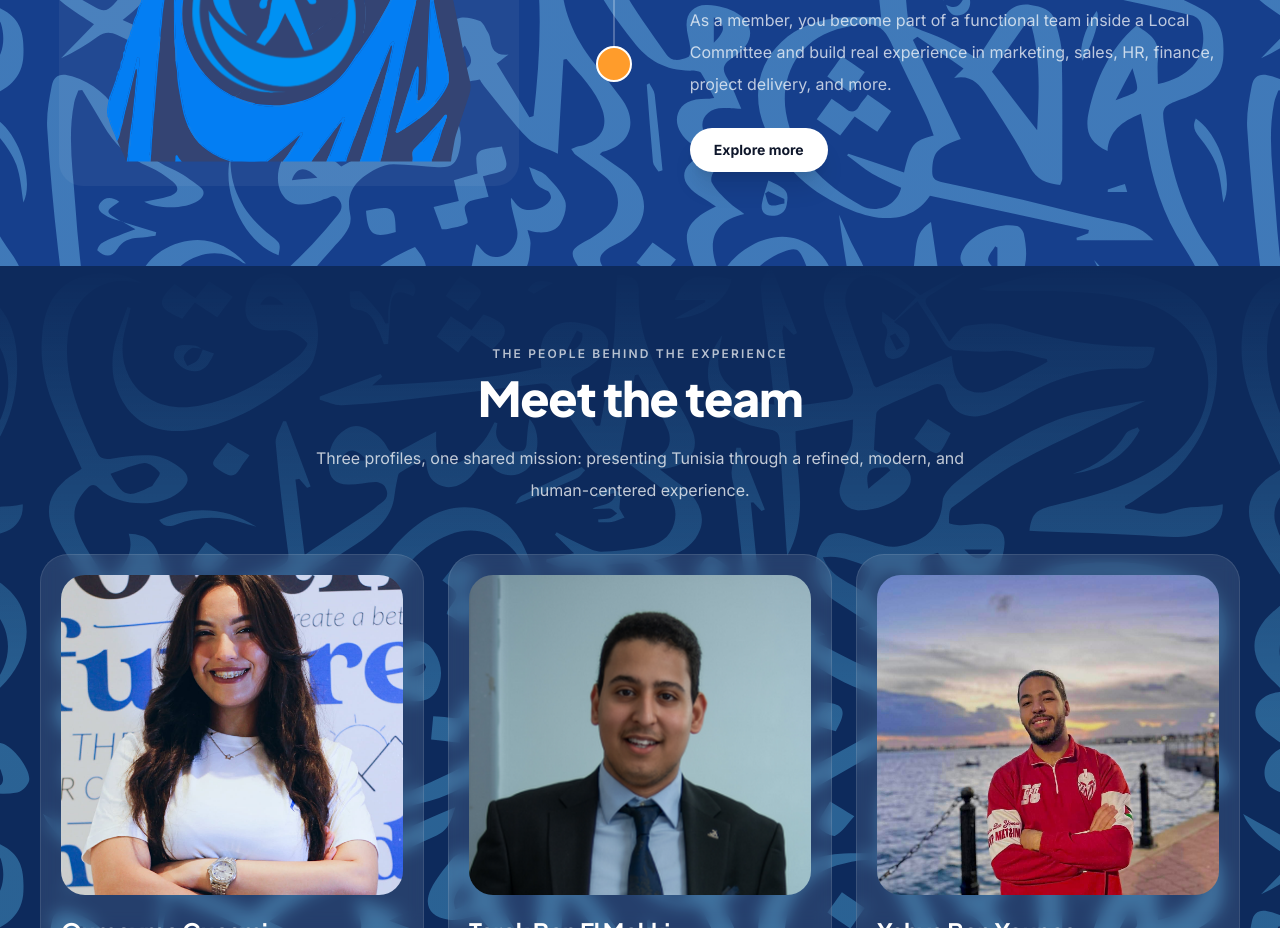
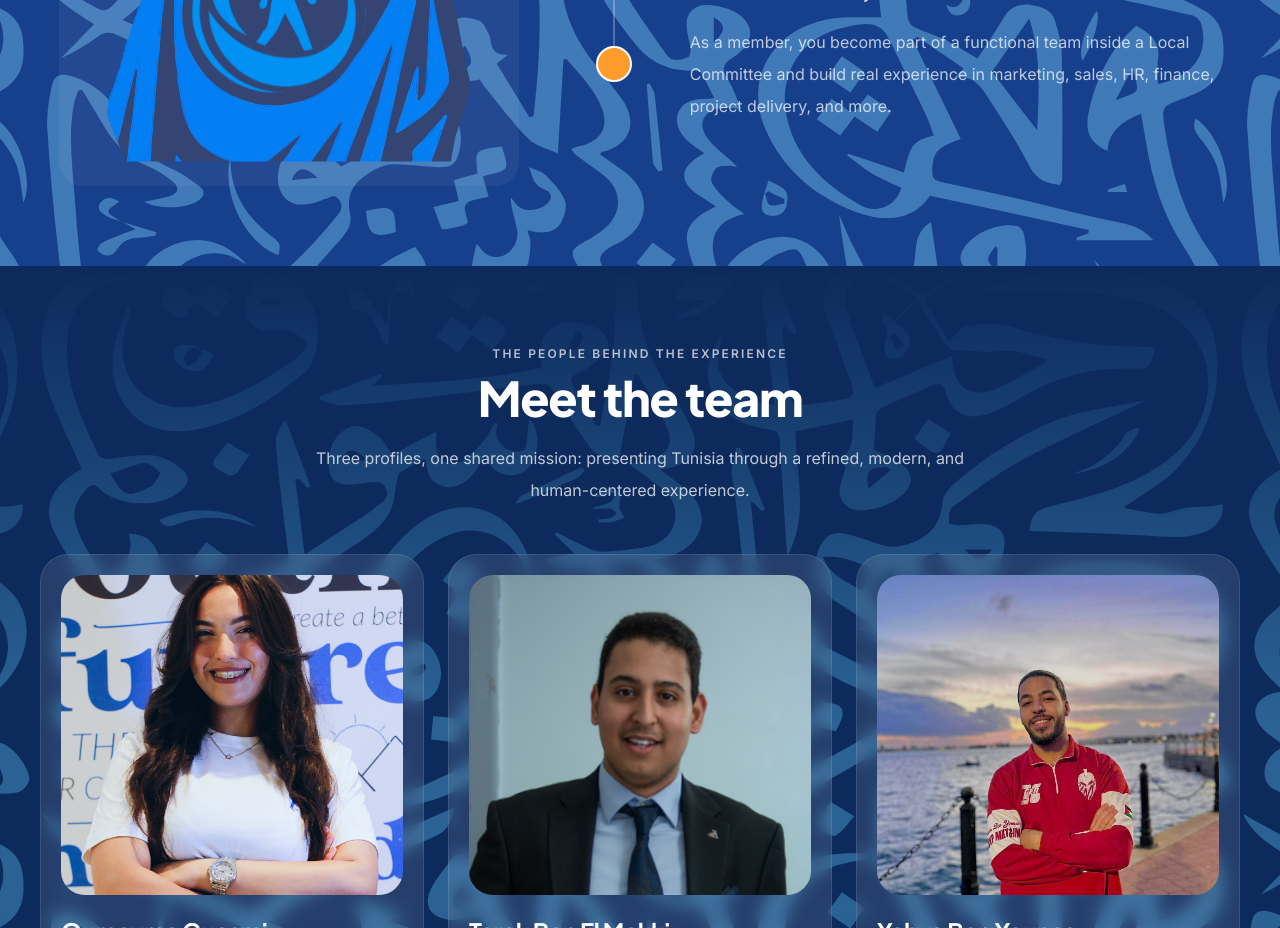
Before and after one commit to TarekBenElMekki/AiT_ICX_Portfolio, a Next.js app: page / in a window 1280 px wide. Shown: the part 5200-6128 px from the top of the page. Built offline with nearby package versions, Linux system fonts and the light colour scheme.

Commit message:
v1.1 - production ready release

```diff
--- a/package.json
+++ b/package.json
@@ -10,7 +10,7 @@
   },
   "dependencies": {
     "lucide-react": "^1.7.0",
-    "next": "16.2.1",
+    "next": "^16.2.4",
     "react": "19.2.4",
     "react-dom": "19.2.4"
   },
--- a/src/components/navbar.tsx
+++ b/src/components/navbar.tsx
@@ -19,7 +19,7 @@ export function Navbar() {
   return (
     <header className="fixed inset-x-0 top-0 z-50 border-b border-white/10 bg-[#0d2a5c]/20 backdrop-blur-md">
       <div className="section-shell flex h-16 items-center justify-between md:h-[72px]">
-        <a href="#" className="flex items-center">
+        <a href="https://lookerstudio.google.com/u/0/reporting/4ee85e76-8824-43a3-b9b5-eba97bf36cef/page/p_cl2n6a8ayd" className="flex items-center">
           <SmartImage
             src="/assets/products/Logo_HereTunisia.svg"
             alt="Here Tunisia logo"
@@ -44,7 +44,7 @@ export function Navbar() {
         </nav>
 
         <div className="hidden xl:block">
-          <a href="#products" className="rounded-full bg-white px-4 py-2 text-[13px] font-bold text-[#0d2a5c] transition hover:-translate-y-0.5">
+          <a href="https://lookerstudio.google.com/u/0/reporting/4ee85e76-8824-43a3-b9b5-eba97bf36cef/page/p_cl2n6a8ayd" className="rounded-full bg-white px-4 py-2 text-[13px] font-bold text-[#0d2a5c] transition hover:-translate-y-0.5">
             Explore
           </a>
         </div>
@@ -73,7 +73,7 @@ export function Navbar() {
               </a>
             ))}
             <a
-              href="#products"
+              href="https://lookerstudio.google.com/u/0/reporting/4ee85e76-8824-43a3-b9b5-eba97bf36cef/page/p_cl2n6a8ayd"
               className="mt-2 rounded-xl bg-white px-4 py-3 text-sm font-bold text-[#0d2a5c]"
               onClick={() => setOpen(false)}
             >
--- a/src/components/sections/products-section.tsx
+++ b/src/components/sections/products-section.tsx
@@ -106,12 +106,7 @@ export function ProductsSection() {
             </p>
 
             <div className="mt-7 flex justify-center lg:justify-start">
-              <button
-                type="button"
-                className="rounded-full bg-white px-5 py-3 text-sm font-bold text-slate-900 shadow-xl transition hover:-translate-y-0.5 sm:px-6"
-              >
-                Explore more
-              </button>
+
             </div>
           </div>
         </div>
```
Also changed, not shown: 1 other file (tests, documents, lock files or other folders).
